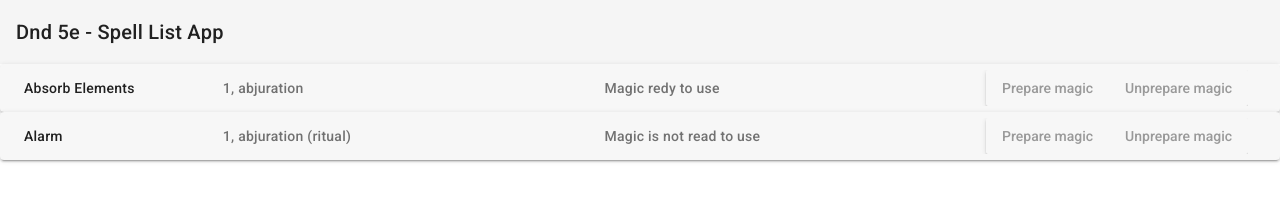
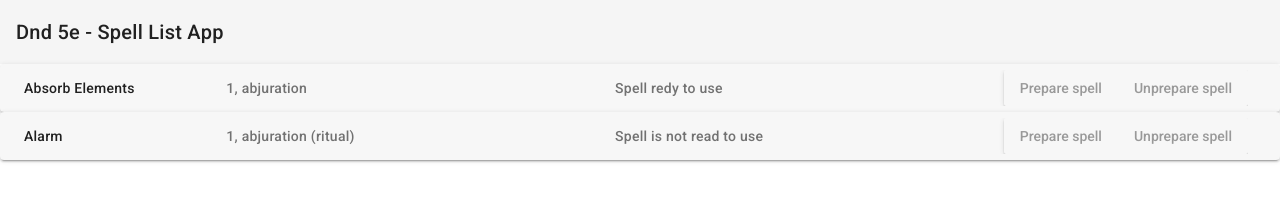
Before and after one commit to AnaCarolinaBraga/Angular-exercicios, an Angular app in the folder spell-list/: page /list in a window 1280 px wide. Shown: the top 204 px of the page. Built offline with nearby package versions, Linux system fonts and the light colour scheme.

Commit message:
Change 'magic' to 'spell'

```diff
--- a/spell-list/src/app/pages/spell-list/spell-name/spell-name.component.html
+++ b/spell-list/src/app/pages/spell-list/spell-name/spell-name.component.html
@@ -10,8 +10,8 @@
             {{ this.spell.prepared | prepared}}
         </mat-panel-description>
         <mat-button-toggle-group appearance="legacy" name="fontStyle" aria-label="Font Style">
-            <mat-button-toggle (change)="changeStatus(true)" (click)="$event.stopPropagation()">Prepare magic</mat-button-toggle>
-            <mat-button-toggle (change)="changeStatus(false)" (click)="$event.stopPropagation()">Unprepare magic</mat-button-toggle>
+            <mat-button-toggle (change)="changeStatus(true)" (click)="$event.stopPropagation()">Prepare spell</mat-button-toggle>
+            <mat-button-toggle (change)="changeStatus(false)" (click)="$event.stopPropagation()">Unprepare spell</mat-button-toggle>
           </mat-button-toggle-group>
 
     </mat-expansion-panel-header>
--- a/spell-list/src/app/shared/pipes/prepared.pipes.ts
+++ b/spell-list/src/app/shared/pipes/prepared.pipes.ts
@@ -5,6 +5,6 @@
 })
 export class PreparedPipes implements PipeTransform {
   transform(value: boolean): string {
-    return value ? 'Magic redy to use' : 'Magic is not read to use';
+    return value ? 'Spell redy to use' : 'Spell is not read to use';
   }
 }
```
